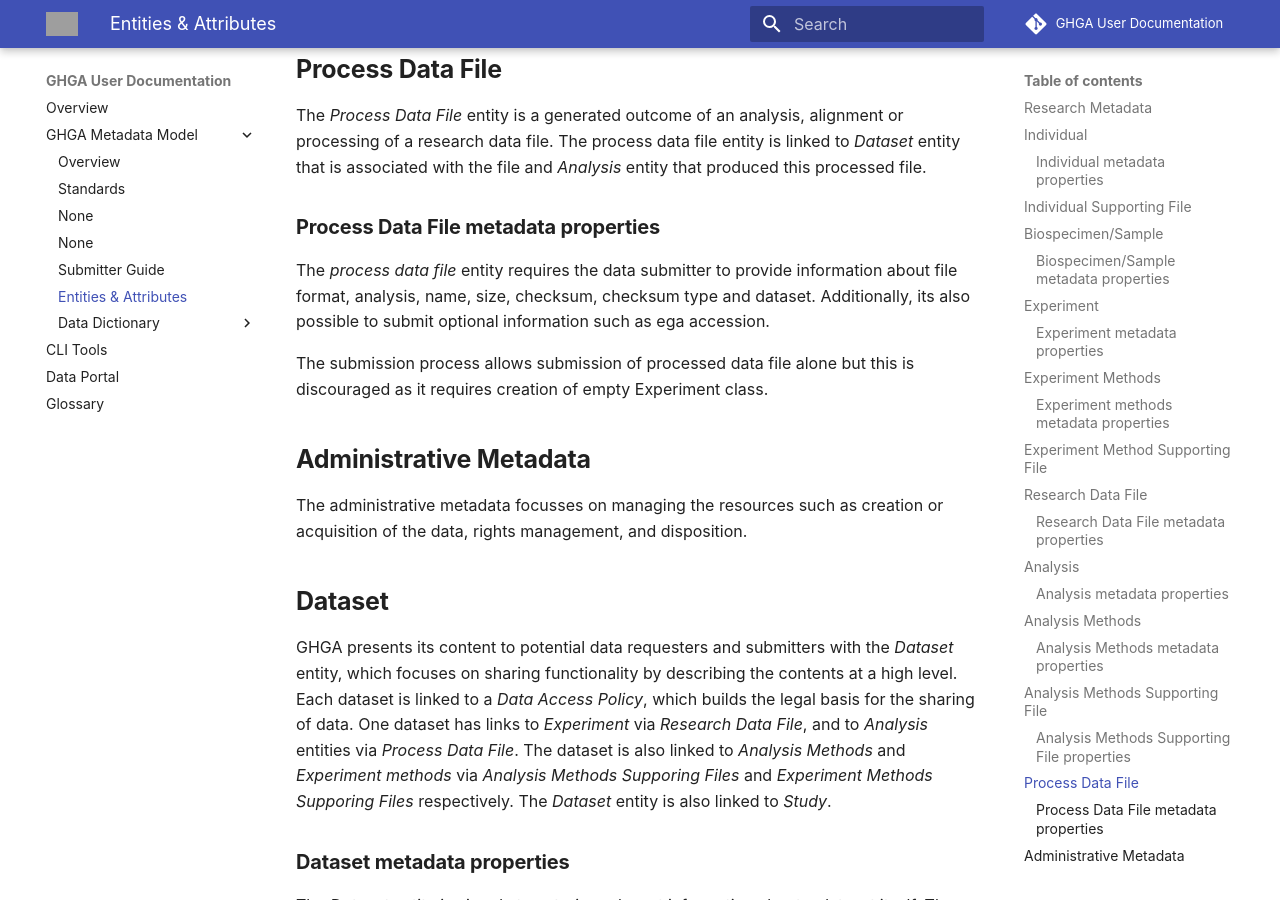
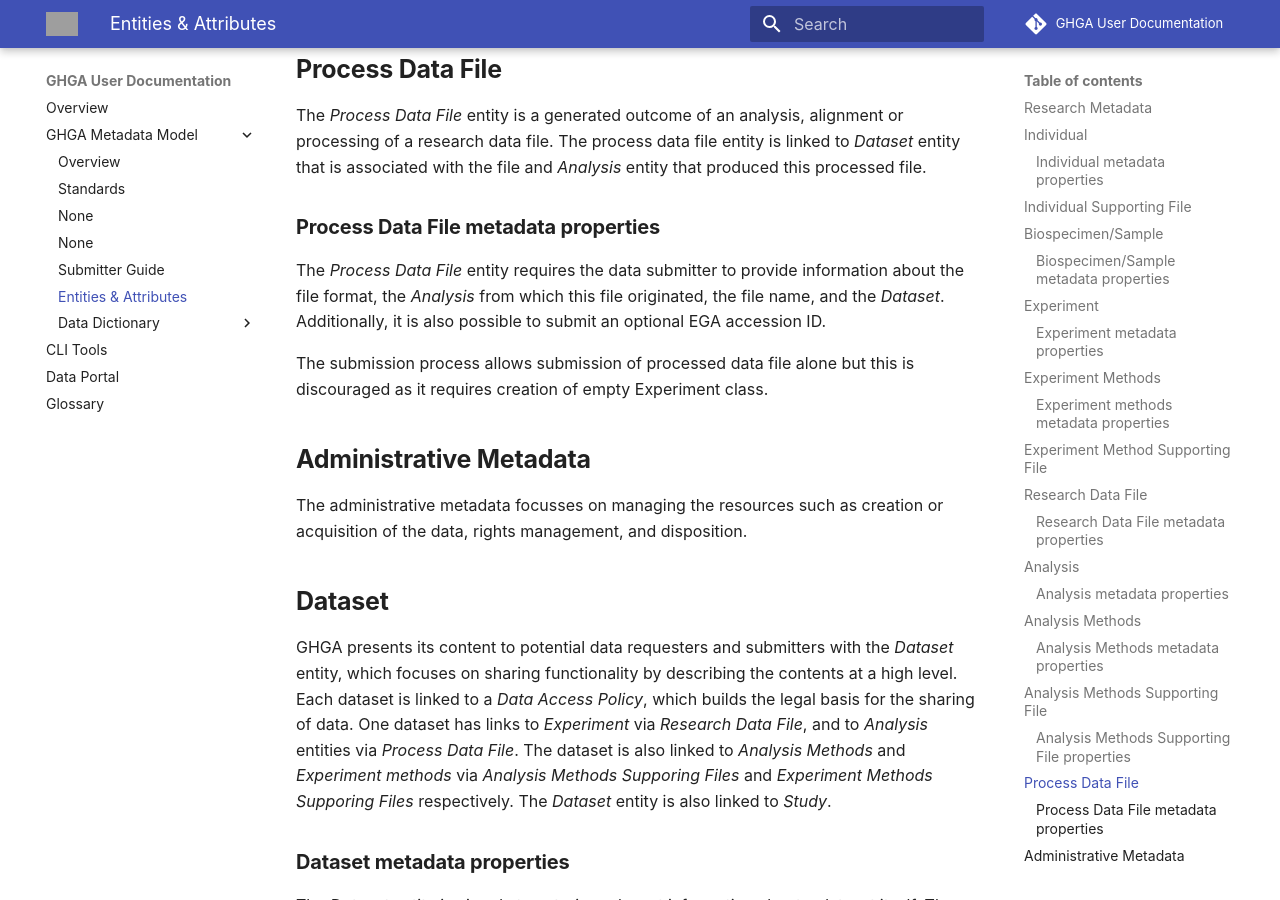
Before and after one commit to ghga-de/docs.ghga.de, an MkDocs documentation site: the page built from user_docs/metadata/entities.md, in a window 1280 px wide and 900 px high, scrolled down 4310 px. Built offline with MkDocs 1.6.1 and Material for MkDocs 9.7.7, drawn with Linux system fonts in a browser that asks for light colours; comment, search, counter and statistics services are not loaded; grey boxes are pictures that could not be loaded.

Commit message:
Update user_docs/metadata/entities.md
Co-authored-by: Karoline Mauer <105430060+mauerk@users.noreply.github.com>

```diff
--- a/user_docs/metadata/entities.md
+++ b/user_docs/metadata/entities.md
@@ -98,7 +98,7 @@ The *Process Data File* entity is a generated outcome of an analysis, alignment
 
 ### **Process Data File metadata properties**
 
-The *process data file* entity requires the data submitter to provide information about file format, analysis, name, size, checksum, checksum type and dataset. Additionally, its also possible to submit optional information such as ega accession.
+The *Process Data File* entity requires the data submitter to provide information about the file format, the *Analysis* from which this file originated, the file name, and the *Dataset*. Additionally, it is also possible to submit an optional EGA accession ID.
 
 The submission process allows submission of processed data file alone but this is discouraged as it requires creation of empty Experiment class.
 
```
